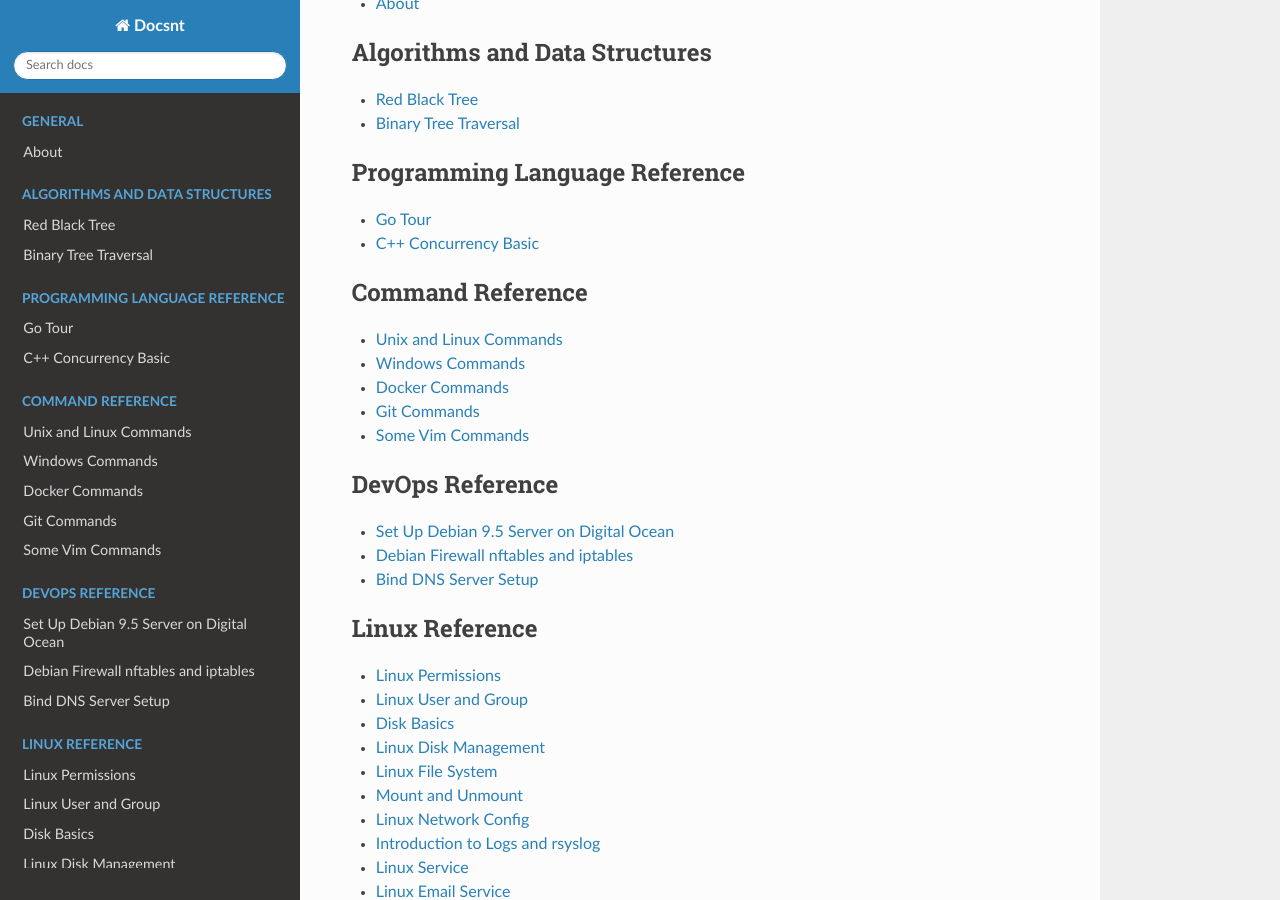
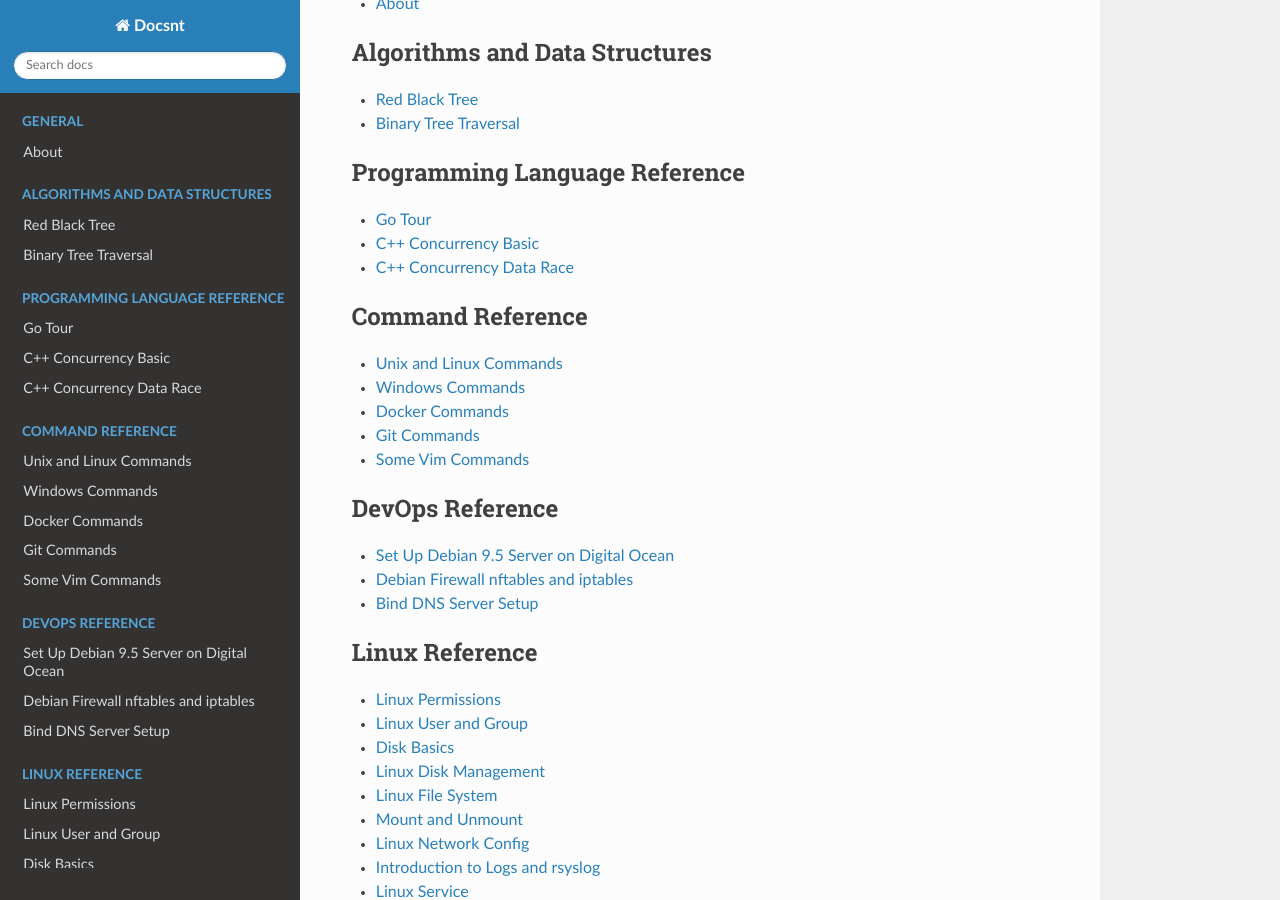
Before and after one commit to snowme34/snowme34.com, a Sphinx documentation site: the page built from docs/source/index.rst, in a window 1280 px wide and 900 px high, scrolled down 957 px. Built offline with Sphinx 7.4.7 and the Read the Docs theme 2.0.0, drawn with Linux system fonts in a browser that asks for light colours.

Commit message:
add c++ concurrency data race to index

```diff
--- a/docs/source/index.rst
+++ b/docs/source/index.rst
@@ -73,6 +73,7 @@ The organization of this site is as following:
 
    reference/programming-language/golang/go-tour
    reference/programming-language/cpp/cpp-concurrency-basic
+   reference/programming-language/cpp/cpp-concurrency-data-race
 
 
 .. toctree::
```
